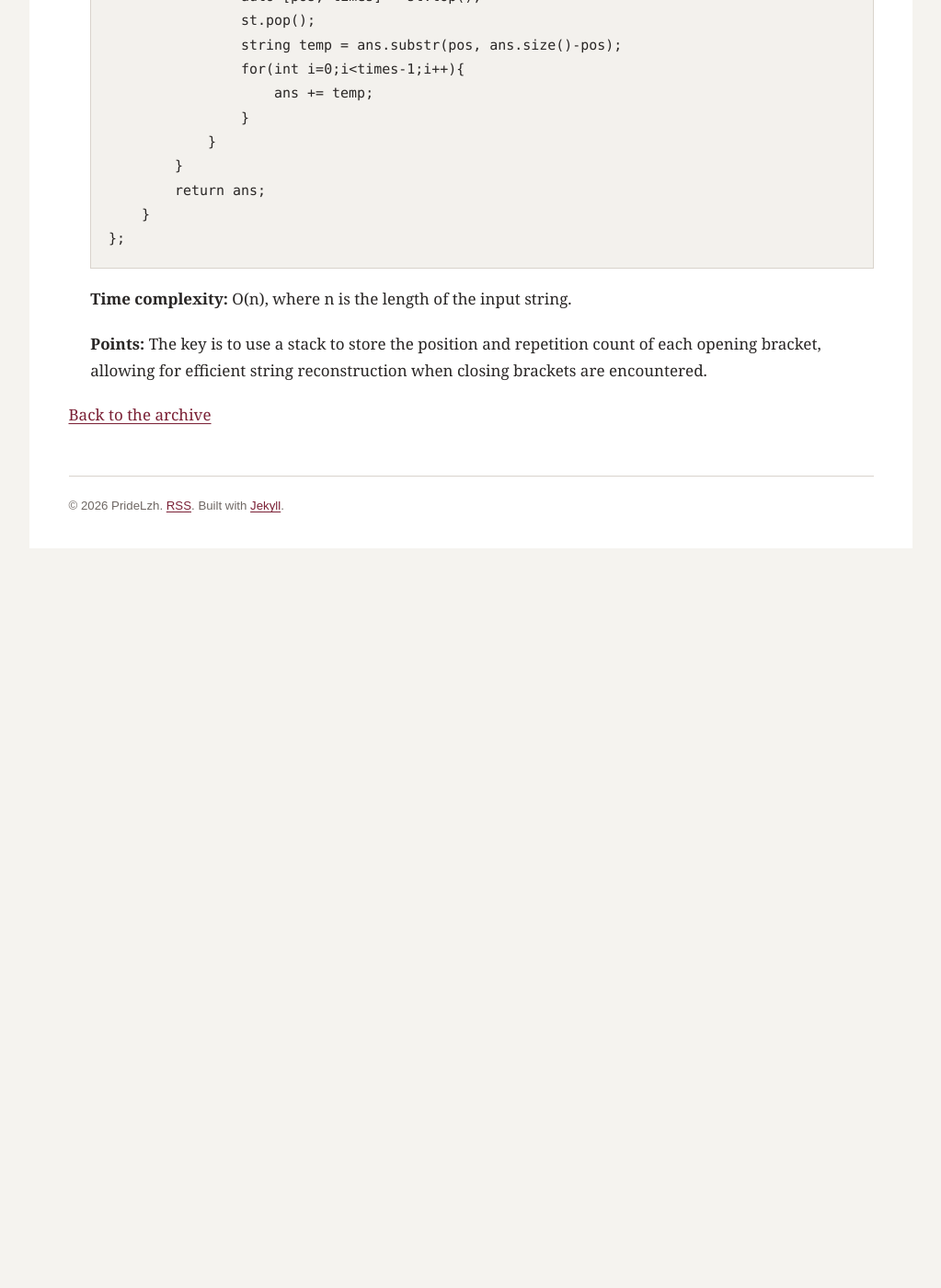
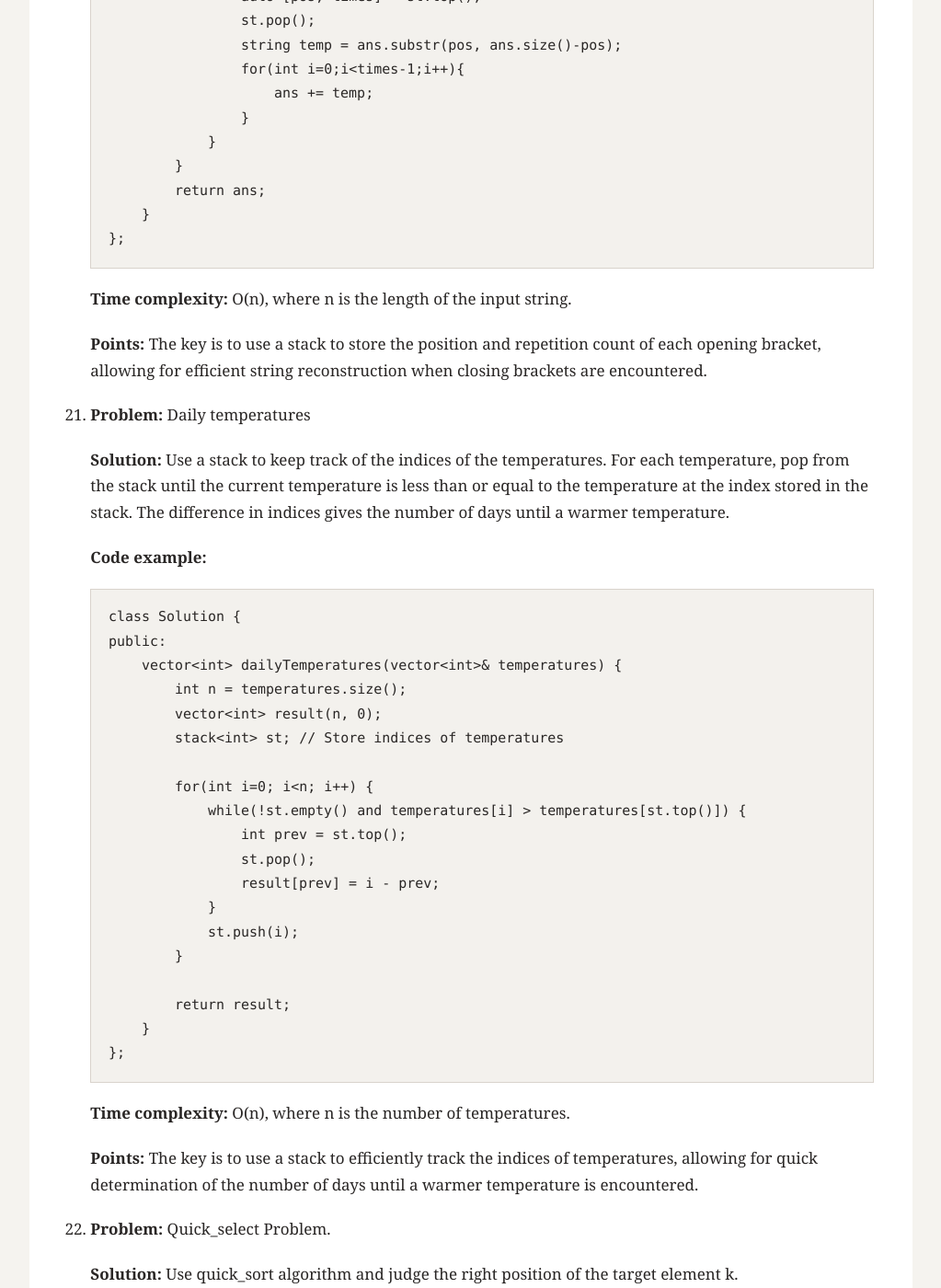
Before and after one commit to pridelzh/pridelzh.github.io, a Jekyll site: the page built from _posts/2026-08-02-record-algorithm-exercise.md, in a window 1280 px wide and 1400 px high, scrolled down 25861 px. Shown: the whole window at 92% size, without its empty margins (128-1151 px from the left). Built offline with Jekyll 4.4.1, drawn with Linux system fonts in a browser that asks for light colours; before the commit the page ends 26491 px from its top, so only the background shows below that; some of the changed text lies outside the part shown.

Commit message:
update 2026-08-02-record-algorithm-exercise.md on 2026/08/07

````diff
--- a/_posts/2026-08-02-record-algorithm-exercise.md
+++ b/_posts/2026-08-02-record-algorithm-exercise.md
@@ -914,3 +914,79 @@ excerpt: "A record of traditional algorithm exercises."
     **Time complexity:** O(n), where n is the length of the input string.
 
     **Points:** The key is to use a stack to store the position and repetition count of each opening bracket, allowing for efficient string reconstruction when closing brackets are encountered.
+
+21. **Problem:** Daily temperatures
+
+    **Solution:** Use a stack to keep track of the indices of the temperatures. For each temperature, pop from the stack until the current temperature is less than or equal to the temperature at the index stored in the stack. The difference in indices gives the number of days until a warmer temperature.
+
+    **Code example:**
+    ```cpp
+    class Solution {
+    public:
+        vector<int> dailyTemperatures(vector<int>& temperatures) {
+            int n = temperatures.size();
+            vector<int> result(n, 0);
+            stack<int> st; // Store indices of temperatures
+
+            for(int i=0; i<n; i++) {
+                while(!st.empty() and temperatures[i] > temperatures[st.top()]) {
+                    int prev = st.top();
+                    st.pop();
+                    result[prev] = i - prev;
+                }
+                st.push(i);
+            }
+
+            return result;
+        }
+    };
+    ```
+    **Time complexity:** O(n), where n is the number of temperatures.
+
+    **Points:** The key is to use a stack to efficiently track the indices of temperatures, allowing for quick determination of the number of days until a warmer temperature is encountered.
+
+22. **Problem:** Quick_select Problem.
+
+    **Solution:** Use quick_sort algorithm and judge the right position of the target element k.
+
+    **Code example:**
+    ```cpp
+    class Solution {
+    public:
+        int quick_select(vector<int>& nums, int left, int right, int k) {
+            if (left == right) {
+                return nums[left];
+            }
+
+            int i=left, j=right;
+            int pivot = nums[left + (right - left) / 2];
+            while (i <= j) {
+                while (nums[i] < pivot) i++;
+                while (nums[j] > pivot) j--;
+                if (i <= j) {
+                    swap(nums[i], nums[j]);
+                    i++;
+                    j--;
+                }
+            }
+
+            if (k <= j) {
+                return quick_select(nums, left, j, k);
+            }
+            if (k >= i) {
+                return quick_select(nums, i, right, k);
+            }
+
+            return nums[k];
+        }
+
+        int findKthLargest(vector<int>& nums, int k) {
+            int n = nums.size();
+            return quick_select(nums, 0, n - 1, n - k);
+        }
+    };
+    ```
+
+    **Time complexity:** O(n) average, O(n^2) worst case.
+
+    **Points:** The key is to use the quick select algorithm to efficiently find the kth largest element without fully sorting the array.
````
